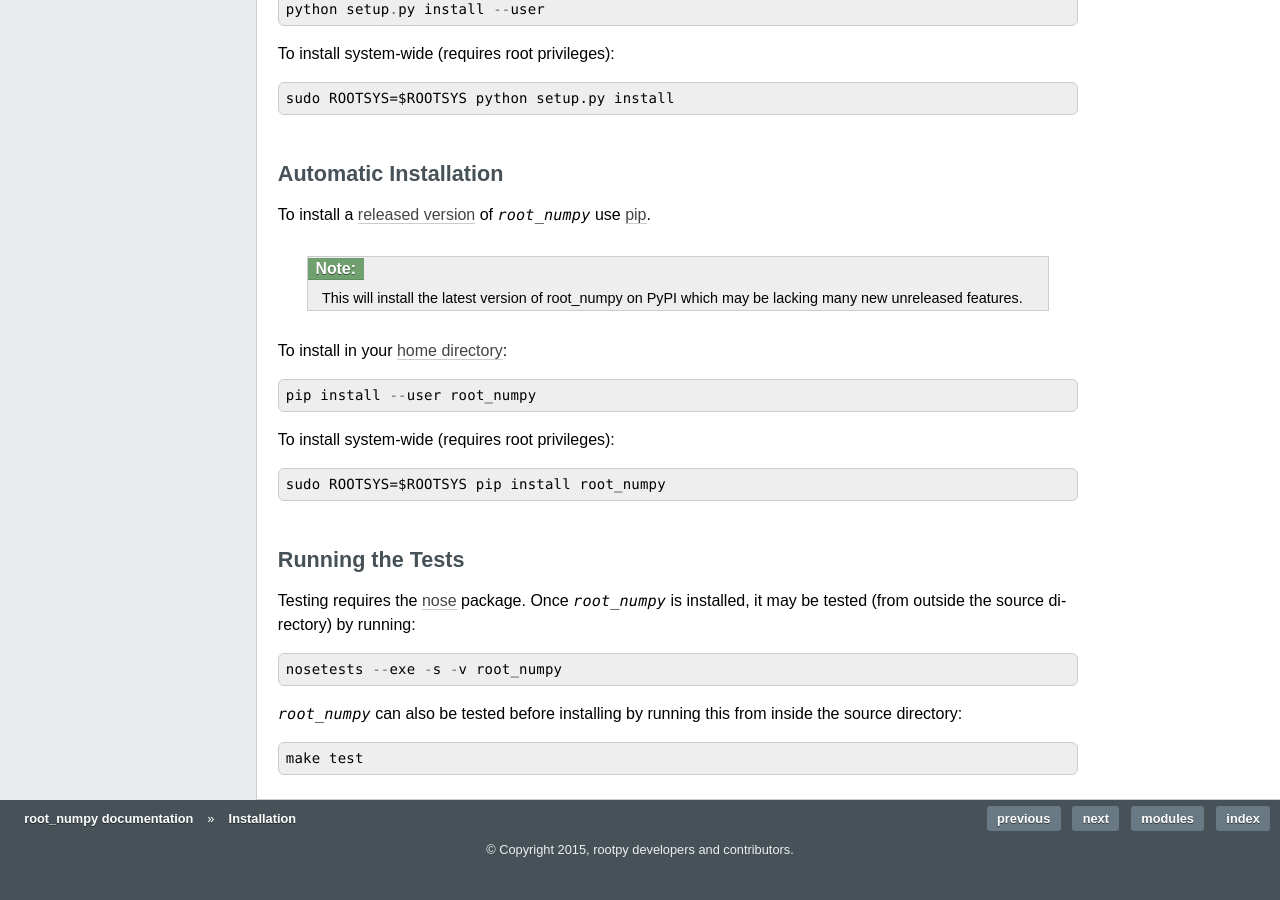
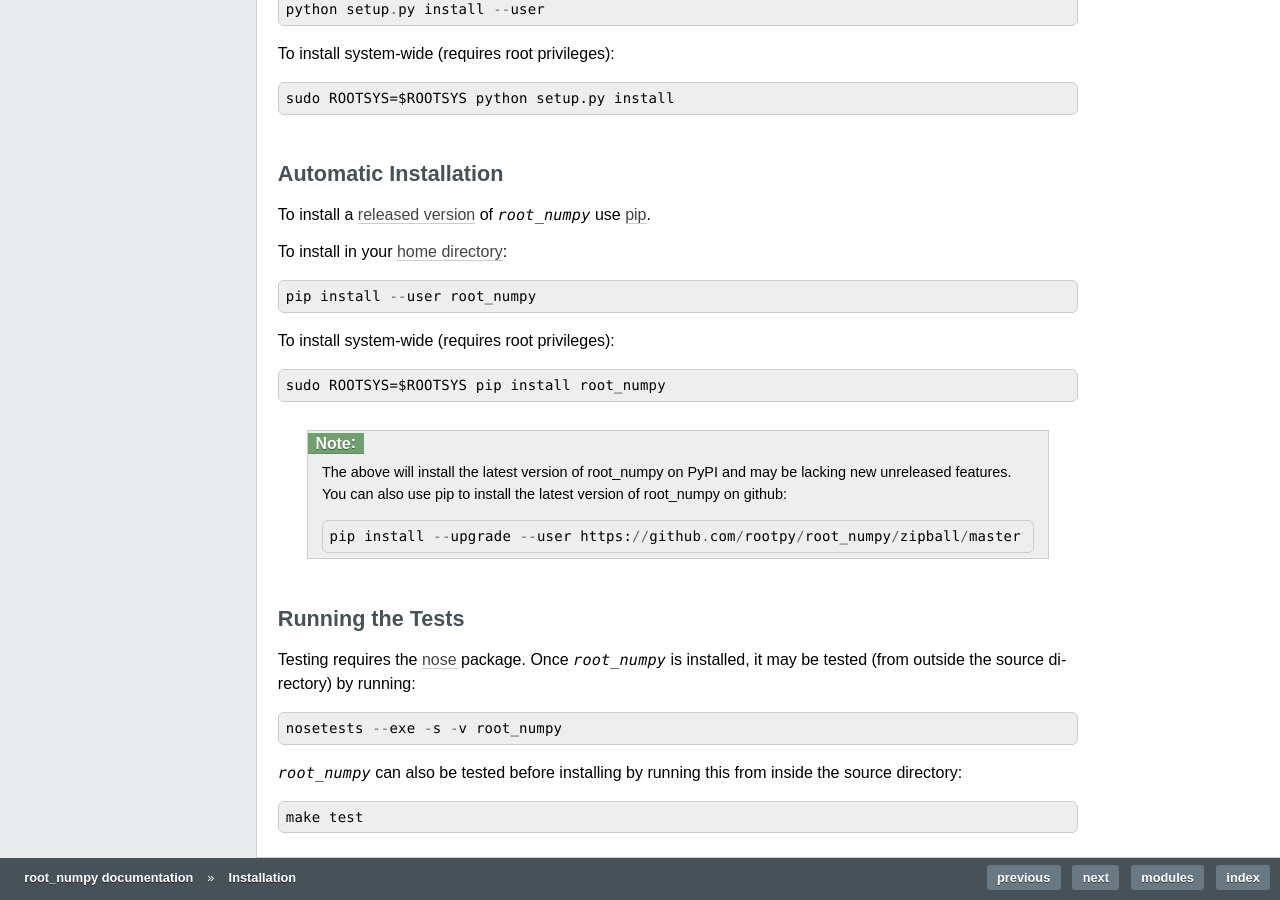
Before and after one commit to scikit-hep/root_numpy, a Sphinx documentation site: the page built from docs/install.rst, in a window 1280 px wide and 900 px high, scrolled down 1182 px. Built offline with Sphinx 7.4.7, drawn with Linux system fonts in a browser that asks for light colours; the version number could not be read and is left out; some of the changed text lies outside the part shown.

Commit message:
docs: install note

```diff
--- a/docs/install.rst
+++ b/docs/install.rst
@@ -72,8 +72,6 @@ To install a `released version
 <http://pypi.python.org/pypi/root_numpy/>`_ of
 `root_numpy` use `pip <http://pypi.python.org/pypi/pip>`_.
 
-.. note:: This will install the latest version of root_numpy on PyPI which may
-   be lacking many new unreleased features.
 
 To install in your `home directory
 <http://www.python.org/dev/peps/pep-0370/>`_::
@@ -83,6 +81,12 @@ To install in your `home directory
 To install system-wide (requires root privileges)::
 
    sudo ROOTSYS=$ROOTSYS pip install root_numpy
+
+.. note:: The above will install the latest version of root_numpy on PyPI
+   and may be lacking new unreleased features. You can also use pip to
+   install the latest version of root_numpy on github::
+
+       pip install --upgrade --user https://github.com/rootpy/root_numpy/zipball/master
 
 Running the Tests
 =================
```
Also changed, not shown: other parts of docs/install.rst (+2 -2 lines).
